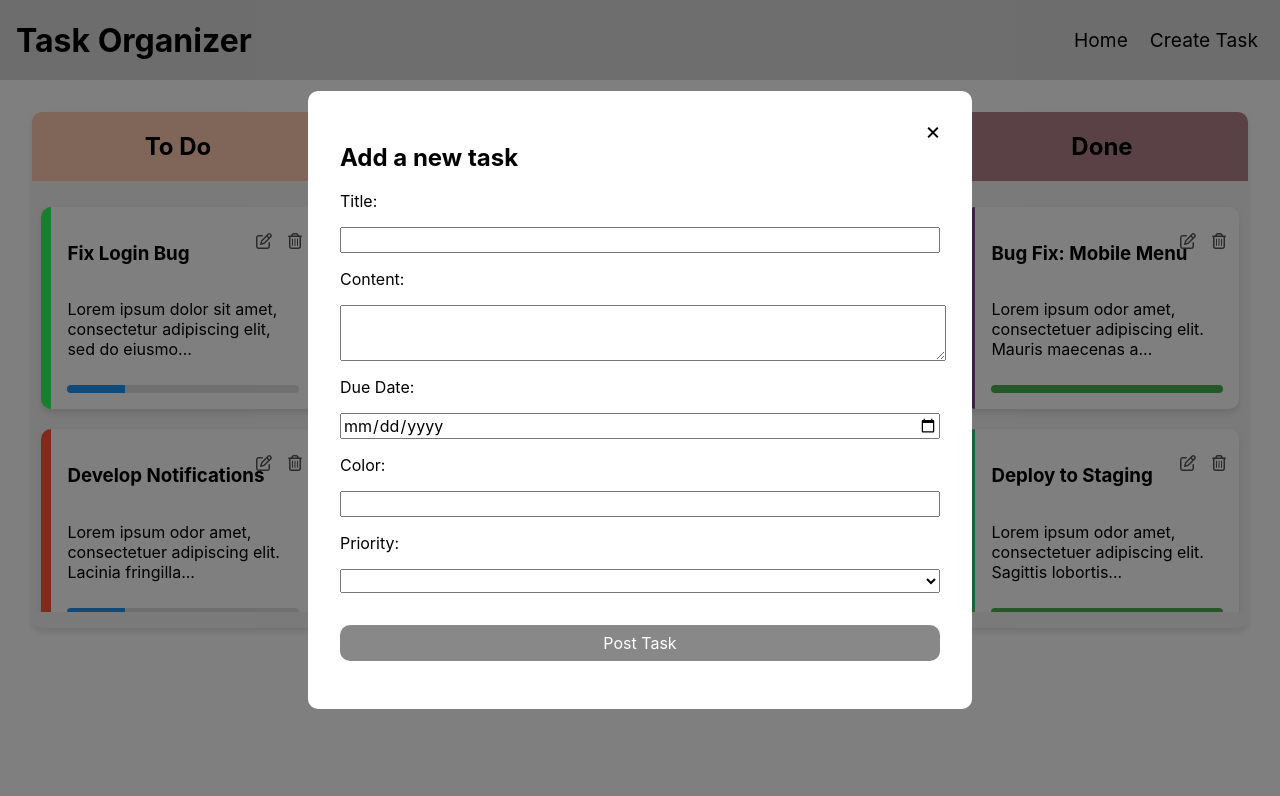
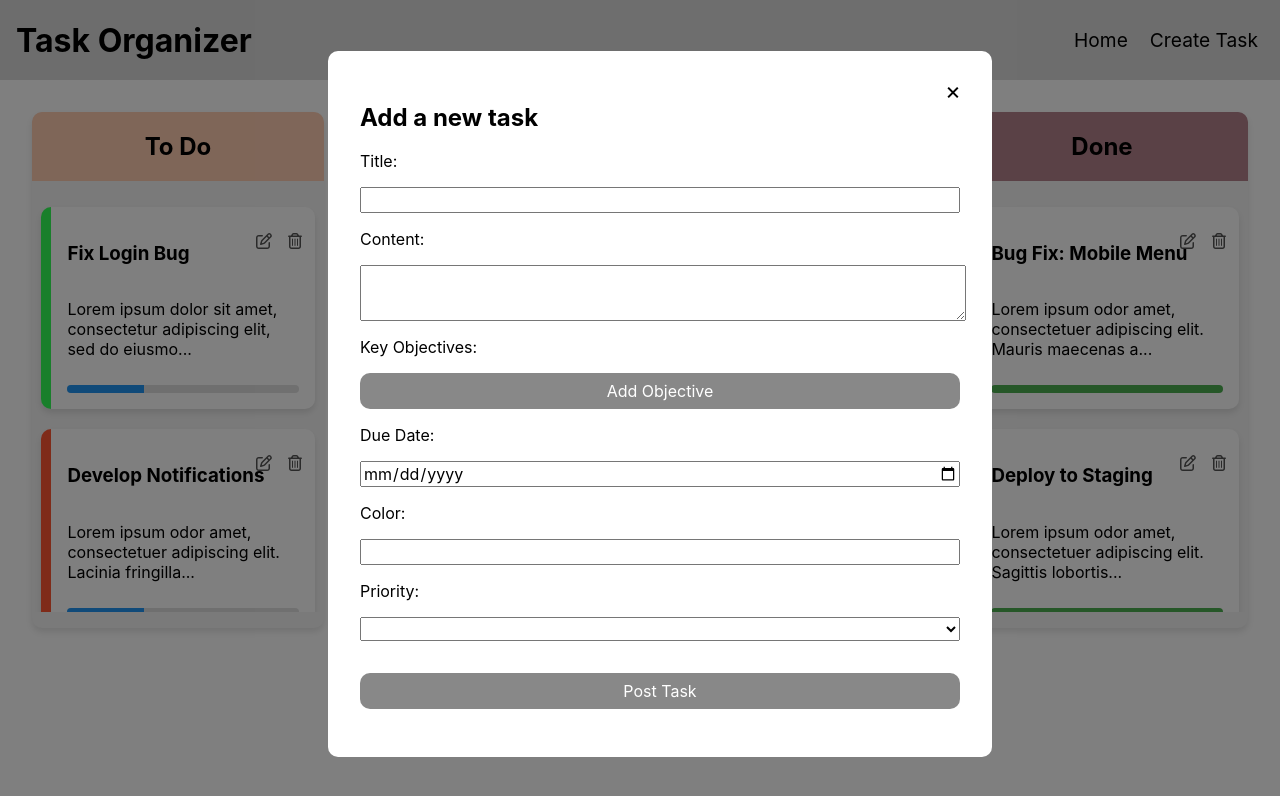
Before and after one commit to ismailtaher/react-task-organizer-3, a React (Vite) app: page / in a window 1280 px wide. Both pictures are taken after a click on the button "Create Task". Shown: the top 796 px of the page. Built offline with nearby package versions, Linux system fonts and the light colour scheme; data requests are answered from the project's data file.

Commit message:
Added key_objectives attribute and logic to handle it in EditTaskForm & AddTaskForm along with updating in SingleTaskPage

```diff
--- a/src/features/tasks/AddTaskForm.jsx
+++ b/src/features/tasks/AddTaskForm.jsx
@@ -9,6 +9,7 @@ const AddTaskForm = ({ taskPriority, HEX_CODE_REGEX, onClose }) => {
 
   const [title, setTitle] = useState("");
   const [content, setContent] = useState("");
+  const [keyObjectives, setKeyObjectives] = useState([]);
   const [dueDate, setDueDate] = useState("");
   const [color, setColor] = useState("");
   const [priority, setPriority] = useState("");
@@ -18,6 +19,11 @@ const AddTaskForm = ({ taskPriority, HEX_CODE_REGEX, onClose }) => {
 
   const onTitleChanged = (e) => setTitle(e.target.value);
   const onContentChanged = (e) => setContent(e.target.value);
+  const onObjectiveChanged = (index, newName) => {
+    setKeyObjectives((prev) =>
+      prev.map((obj, i) => (i === index ? { ...obj, name: newName } : obj))
+    );
+  };
   const onDueDateChanged = (e) => setDueDate(e.target.value);
   const onColorChanged = (e) => {
     const value = e.target.value;
@@ -45,6 +51,7 @@ const AddTaskForm = ({ taskPriority, HEX_CODE_REGEX, onClose }) => {
           task_status: "To Do",
           color,
           priority,
+          key_objectives: keyObjectives,
         }).unwrap();
 
         setTitle("");
@@ -52,6 +59,7 @@ const AddTaskForm = ({ taskPriority, HEX_CODE_REGEX, onClose }) => {
         setDueDate("");
         setColor("");
         setPriority("");
+        setKeyObjectives([]);
         onClose();
       } catch (err) {
         console.error("Failed to save the post", err);
@@ -65,6 +73,14 @@ const AddTaskForm = ({ taskPriority, HEX_CODE_REGEX, onClose }) => {
       {priority.name}
     </option>
   ));
+
+  const addNewObjective = () => {
+    setKeyObjectives((prev) => [...prev, { name: "", status: false }]);
+  };
+
+  const removeObjective = (index) => {
+    setKeyObjectives((prev) => prev.filter((objRemoved, i) => i !== index));
+  };
 
   return (
     <section>
@@ -86,6 +102,26 @@ const AddTaskForm = ({ taskPriority, HEX_CODE_REGEX, onClose }) => {
           value={content}
           onChange={onContentChanged}
         />
+        <label htmlFor="keyObjectives">Key Objectives:</label>
+        {keyObjectives.map((obj, i) => (
+          <div key={i}>
+            <input
+              type="text"
+              value={obj.name}
+              onChange={(e) => onObjectiveChanged(i, e.target.value)}
+            />
+            <button
+              type="button"
+              title="Remove"
+              className="times-obj"
+              onClick={() => removeObjective(i)}>
+              &times;
+            </button>
+          </div>
+        ))}
+        <button type="button" className="button" onClick={addNewObjective}>
+          Add Objective
+        </button>
 
         <label htmlFor="dueDate">Due Date:</label>
         <input
--- a/src/features/tasks/EditTaskForm.jsx
+++ b/src/features/tasks/EditTaskForm.jsx
@@ -1,11 +1,7 @@
 import React from "react";
 import { useState, useEffect } from "react";
-import { useParams, useNavigate } from "react-router-dom";
-import {
-  useDeleteTaskMutation,
-  useGetTasksQuery,
-  useUpdateTaskMutation,
-} from "./tasksSlice";
+import { useNavigate } from "react-router-dom";
+import { useGetTasksQuery, useUpdateTaskMutation } from "./tasksSlice";
 
 const EditTaskForm = ({ HEX_CODE_REGEX, taskPriority, taskId, onClose }) => {
   /* const { taskId } = useParams(); */
@@ -13,7 +9,7 @@ const EditTaskForm = ({ HEX_CODE_REGEX, taskPriority, taskId, onClose }) => {
 
   // update task & delete task mutations
   const [updateTask, { isLoading }] = useUpdateTaskMutation();
-  const [deleteTask] = useDeleteTaskMutation();
+  /* const [deleteTask] = useDeleteTaskMutation(); */
 
   const {
     task,
@@ -29,6 +25,7 @@ const EditTaskForm = ({ HEX_CODE_REGEX, taskPriority, taskId, onClose }) => {
 
   const [title, setTitle] = useState("");
   const [content, setContent] = useState("");
+  const [keyObjectives, setKeyObjectives] = useState([]);
   const [dueDate, setDueDate] = useState("");
   const [status, setStatus] = useState("");
   const [color, setColor] = useState("");
@@ -45,6 +42,7 @@ const EditTaskForm = ({ HEX_CODE_REGEX, taskPriority, taskId, onClose }) => {
       setStatus(task.task_status || "");
       setColor(task.color || "");
       setPriority(task.priority || "");
+      setKeyObjectives(task.key_objectives ? task.key_objectives : []);
     }
   }, [
     task,
@@ -55,6 +53,7 @@ const EditTaskForm = ({ HEX_CODE_REGEX, taskPriority, taskId, onClose }) => {
     task?.task_status,
     task?.color,
     task?.priority,
+    task?.key_objectives,
   ]);
 
   if (isLoadingTasks) return <p>Loading</p>;
@@ -69,6 +68,18 @@ const EditTaskForm = ({ HEX_CODE_REGEX, taskPriority, taskId, onClose }) => {
 
   const onTitleChanged = (e) => setTitle(e.target.value);
   const onContentChanged = (e) => setContent(e.target.value);
+  const onObjectiveChanged = (index, newName) => {
+    setKeyObjectives((prev) =>
+      prev.map((obj, i) => (i === index ? { ...obj, name: newName } : obj))
+    );
+  };
+  /* const onObjectiveStatusChanged = (index) => {
+    setKeyObjectives((prev) =>
+      prev.map((obj, i) =>
+        i === index ? { ...obj, status: !obj.status } : obj
+      )
+    );
+  }; */
   const onDueDateChanged = (e) => setDueDate(e.target.value);
   const onStatusChanged = (e) => setStatus(e.target.value);
   const onColorChanged = (e) => {
@@ -99,6 +110,7 @@ const EditTaskForm = ({ HEX_CODE_REGEX, taskPriority, taskId, onClose }) => {
           task_status: status,
           color,
           priority,
+          key_objectives: keyObjectives,
         }).unwrap();
 
         setTitle("");
@@ -107,6 +119,7 @@ const EditTaskForm = ({ HEX_CODE_REGEX, taskPriority, taskId, onClose }) => {
         setStatus("");
         setColor("");
         setPriority("");
+        setKeyObjectives([]);
         onClose();
       } catch (err) {
         console.error("Failed to save the Task", err);
@@ -121,7 +134,7 @@ const EditTaskForm = ({ HEX_CODE_REGEX, taskPriority, taskId, onClose }) => {
     </option>
   ));
 
-  const onDeleteTaskClicked = async () => {
+  /* const onDeleteTaskClicked = async () => {
     // delete task functionality
     try {
       await deleteTask({ id: task?.id }).unwrap();
@@ -136,6 +149,14 @@ const EditTaskForm = ({ HEX_CODE_REGEX, taskPriority, taskId, onClose }) => {
     } catch (err) {
       console.error("Failed to delete the Task", err);
     }
+  }; */
+
+  const addNewObjective = () => {
+    setKeyObjectives((prev) => [...prev, { name: "", status: false }]);
+  };
+
+  const removeObjective = (index) => {
+    setKeyObjectives((prev) => prev.filter((objRemoved, i) => i !== index));
   };
 
   return (
@@ -158,6 +179,26 @@ const EditTaskForm = ({ HEX_CODE_REGEX, taskPriority, taskId, onClose }) => {
           value={content}
           onChange={onContentChanged}
         />
+        <label htmlFor="keyObjectives">Key Objectives:</label>
+        {keyObjectives.map((obj, i) => (
+          <div key={i}>
+            <input
+              type="text"
+              value={obj.name}
+              onChange={(e) => onObjectiveChanged(i, e.target.value)}
+            />
+            <button
+              type="button"
+              title="Remove"
+              className="times-obj"
+              onClick={() => removeObjective(i)}>
+              &times;
+            </button>
+          </div>
+        ))}
+        <button type="button" className="button" onClick={addNewObjective}>
+          Add Objective
+        </button>
 
         <label htmlFor="dueDate">Due Date:</label>
         <input
--- a/src/features/tasks/SingleTaskPage.jsx
+++ b/src/features/tasks/SingleTaskPage.jsx
@@ -1,11 +1,13 @@
-import React from "react";
+import React, { useState } from "react";
 import { useSelector } from "react-redux";
 import { selectTaskById } from "./tasksSlice";
-
-import { useParams, Link } from "react-router-dom";
+import { useToggleObjectiveMutation } from "./tasksSlice";
 
 const SingleTaskPage = ({ taskPriority, taskId }) => {
   /* const { taskId } = useParams(); */
+
+  const [toggleObjective] = useToggleObjectiveMutation();
+
   const task = useSelector((state) => selectTaskById(state, taskId));
 
   if (!task) {
@@ -16,11 +18,35 @@ const SingleTaskPage = ({ taskPriority, taskId }) => {
     );
   }
 
-  console.log(task);
   return (
     <article className="single-task">
       <h2>{task.title}</h2>
       <p>{task.content}</p>
+      <p className="bold">Key Objectives:</p>
+      <form className="key-objectives">
+        {Array.isArray(task?.key_objectives) &&
+          task.key_objectives.map((obj, i) => (
+            <div key={i}>
+              <input
+                type="checkbox"
+                name={obj.name}
+                id={`obj-${i}`}
+                checked={obj.status}
+                onChange={() => {
+                  const updatedObj = task.key_objectives.map((o, idx) =>
+                    idx === i ? { ...o, status: !o.status } : o
+                  );
+
+                  toggleObjective({
+                    taskId: task.id,
+                    key_objectives: updatedObj,
+                  });
+                }}
+              />
+              <label htmlFor={`obj-${i}`}> {obj.name}</label>
+            </div>
+          ))}
+      </form>
       <p>
         <span className="bold">Status:</span> {task.task_status}
       </p>
--- a/src/features/tasks/TaskProgressBar.jsx
+++ b/src/features/tasks/TaskProgressBar.jsx
@@ -1,14 +1,15 @@
 import React from "react";
 
 const TaskProgressBar = ({ task }) => {
-  const progressMap = {
-    "To Do": 25,
-    "In Progress": 50,
-    "In Review": 75,
-    Done: 100,
-  };
+  if (!task || !task.key_objectives) return null;
 
-  const progress = progressMap[task.task_status] || 0; // Default to 0 if undefined
+  const totalObjectives = task.key_objectives.length;
+  const completedObjectives = task.key_objectives.filter(
+    (obj) => obj.status === true
+  ).length;
+  const progress =
+    totalObjectives > 0 ? (completedObjectives / totalObjectives) * 100 : 0;
+
   return (
     <div style={{ marginTop: "10px", width: "100%" }}>
       <div
--- a/src/features/tasks/tasksSlice.js
+++ b/src/features/tasks/tasksSlice.js
@@ -60,6 +60,36 @@ export const extendedApiSlice = apiSlice.injectEndpoints({
       }),
       invalidatesTags: (result, error, arg) => [{ type: "Task", id: arg.id }],
     }),
+    toggleObjective: builder.mutation({
+      query: ({ taskId, key_objectives }) => ({
+        url: `tasks/${taskId}`,
+        method: "PATCH",
+        body: { key_objectives },
+      }),
+      async onQueryStarted(
+        { taskId, key_objectives },
+        { dispatch, queryFulfilled }
+      ) {
+        // `updateQueryData` requires the endpoint name and cache key arguments,
+        // so that it knows which piece of cache state to update
+        const pathResult = dispatch(
+          extendedApiSlice.util.updateQueryData(
+            "getTasks",
+            undefined,
+            (draft) => {
+              // the draft is Immer-wrapped and can be 'mutated' like in create slice
+              const task = draft.entities[taskId];
+              if (task) task.key_objectives = key_objectives;
+            }
+          )
+        );
+        try {
+          await queryFulfilled;
+        } catch {
+          pathResult.undo();
+        }
+      },
+    }),
   }),
 });
 
@@ -69,6 +99,7 @@ export const {
   useAddNewTaskMutation,
   useUpdateTaskMutation,
   useDeleteTaskMutation,
+  useToggleObjectiveMutation,
 } = extendedApiSlice;
 
 // return the query result object
--- a/src/index.css
+++ b/src/index.css
@@ -278,6 +278,19 @@ form .button:hover {
   cursor: pointer;
 }
 
+.times-obj {
+  background-color: brown;
+  color: white;
+  margin-left: 0.5rem;
+  border: none;
+  border-radius: 5px;
+  -webkit-border-radius: 5px;
+  -moz-border-radius: 5px;
+  -ms-border-radius: 5px;
+  -o-border-radius: 5px;
+  cursor: pointer;
+}
+
 .button:hover {
   background-color: #888;
   color: white;
@@ -308,30 +321,52 @@ form .button:hover {
   background-color: #888;
 }
 
-/* .edit-task {
-  margin-top: 5rem;
+.single-task form {
+  display: flex;
+  justify-content: center;
+  align-items: start;
 }
- */
 
 .modal-overlay {
   position: fixed;
-  top: 0;
+  top: -1rem;
   left: 0;
   width: 100%;
   height: 100%;
+
   background: rgba(0, 0, 0, 0.5);
   display: flex;
   align-items: center;
   justify-content: center;
+  padding: 20px;
 }
 
 .modal-content {
   background: white;
   padding: 2rem;
+  overflow-y: auto;
+  max-height: 90vh;
   border-radius: 10px;
   max-width: 600px;
   width: 100%;
   position: relative;
+}
+
+.modal-content::-webkit-scrollbar {
+  width: 8px;
+}
+
+.modal-content::-webkit-scrollbar-thumb {
+  background: #888;
+  border-radius: 4px;
+  -webkit-border-radius: 4px;
+  -moz-border-radius: 4px;
+  -ms-border-radius: 4px;
+  -o-border-radius: 4px;
+}
+
+.modal-content::-webkit-scrollbar-thumb:hover {
+  background: #555;
 }
 
 .close-button {
```
Also changed, not shown: data/db.json (+13 -13 lines).
